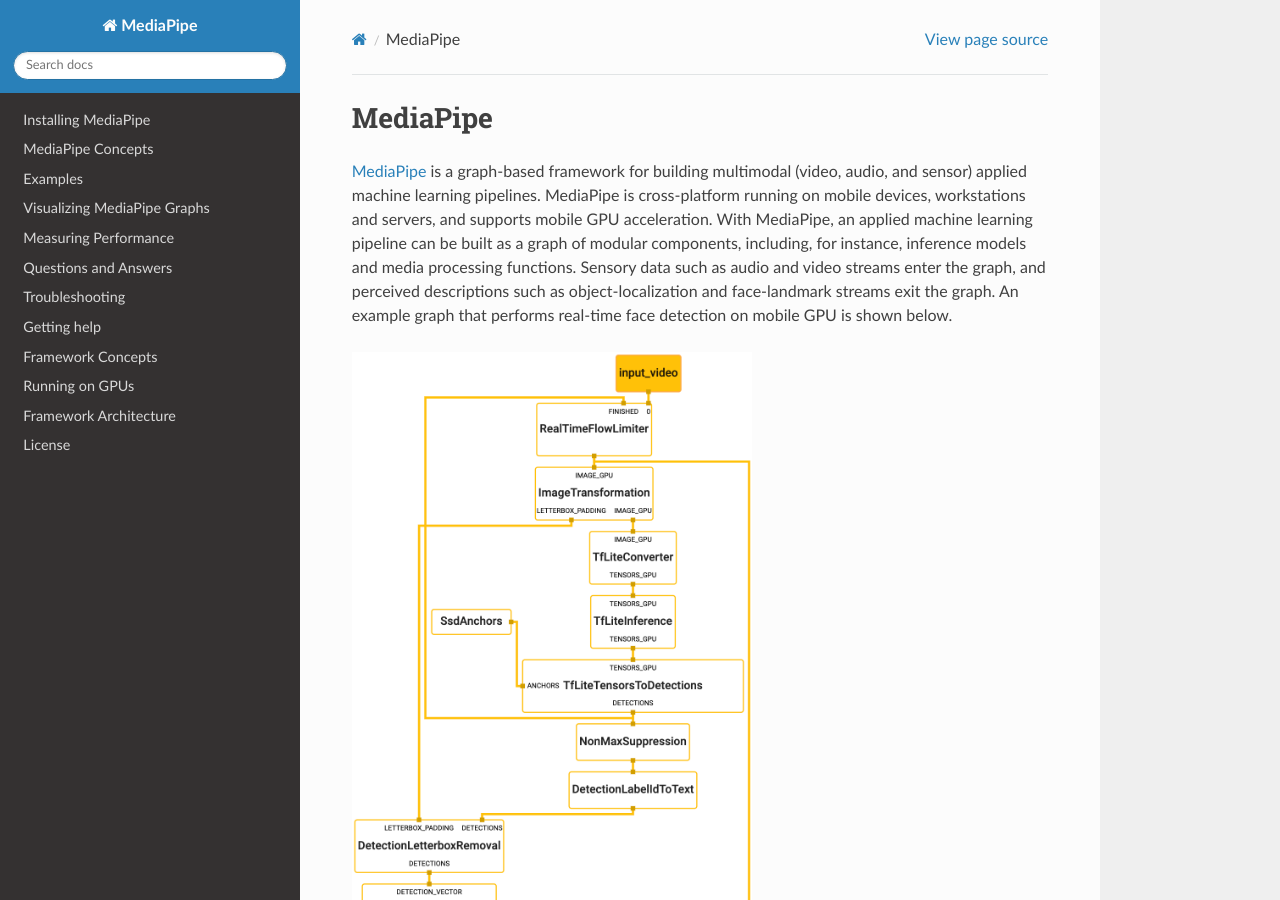
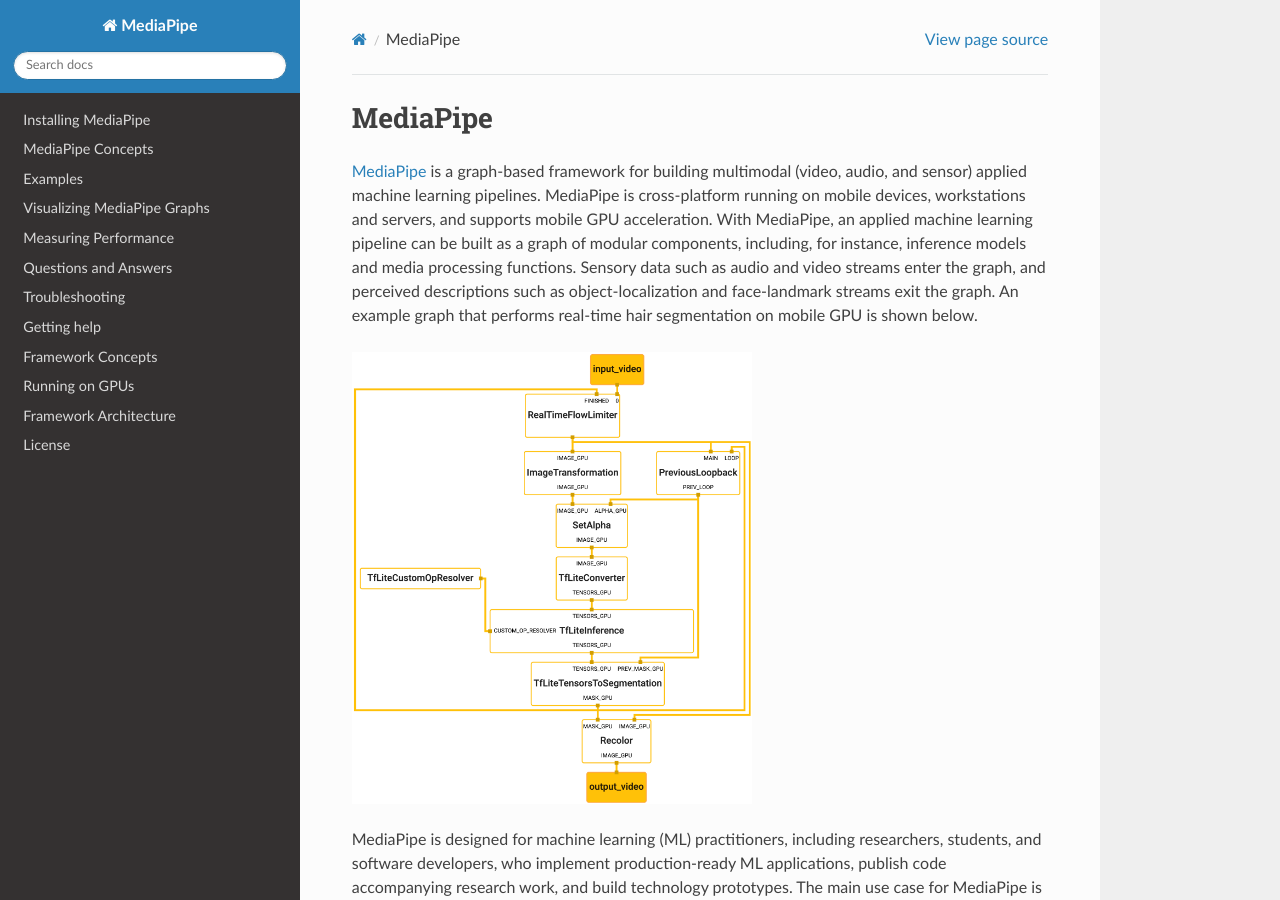
Before and after one commit to bluehammer30/mediapipeios, a Sphinx documentation site: the page built from docs/index.rst, in a window 1280 px wide and 900 px high. Built offline with Sphinx 7.4.7 and the Read the Docs theme 2.0.0, drawn with Linux system fonts in a browser that asks for light colours; pages that are not in the unit, such as notebooks, are missing from menus.

Commit message:
Project import generated by Copybara.
PiperOrigin-RevId: 253518716

```diff
--- a/docs/index.rst
+++ b/docs/index.rst
@@ -8,9 +8,9 @@
 including, for instance, inference models and media processing functions. Sensory
 data such as audio and video streams enter the graph, and perceived descriptions
 such as object-localization and face-landmark streams exit the graph. An example
-graph that performs real-time face detection on mobile GPU is shown below.
+graph that performs real-time hair segmentation on mobile GPU is shown below.
 
-.. image:: images/mobile/face_detection_android_gpu.png
+.. image:: images/mobile/hair_segmentation_android_gpu.png
    :width: 400
    :alt: Example MediaPipe graph
 
```
Also changed, not shown: 1 other file.
